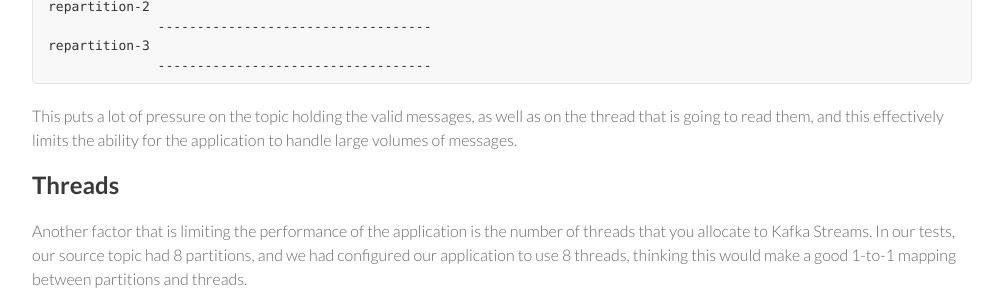
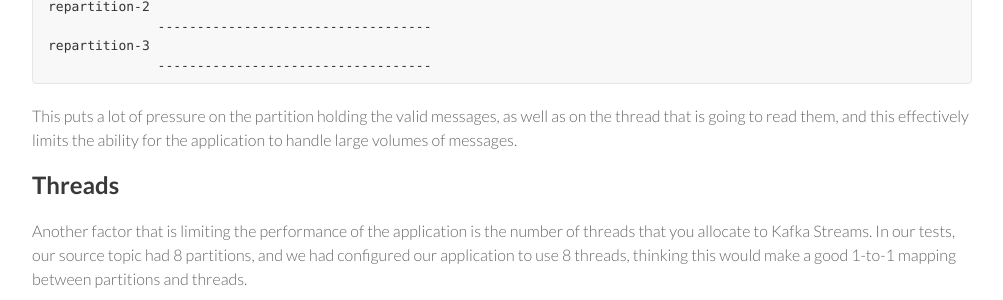
Before and after one commit to aseigneurin/aseigneurin.github.io, a Jekyll site: the page built from _posts/2017-08-04-why-kafka-streams-didnt-work-for-us-part-2.md, in a window 1280 px wide and 900 px high, scrolled down 3119 px. Shown: the part 154-454 px from the top of the window, without its empty margins (138-1141 px from the left). Built offline with Jekyll 4.4.1, drawn with Linux system fonts in a browser that asks for light colours; nearby versions of some CDN libraries.

Commit message:
minor fixes

````diff
--- a/_posts/2017-08-04-why-kafka-streams-didnt-work-for-us-part-2.md
+++ b/_posts/2017-08-04-why-kafka-streams-didnt-work-for-us-part-2.md
@@ -149,7 +149,7 @@ repartition-3
               -----------------------------------
 ```
 
-This puts a lot of pressure on the topic holding the valid messages, as well as on the thread that is going to read them, and this effectively limits the ability for the application to handle large volumes of messages.
+This puts a lot of pressure on the partition holding the valid messages, as well as on the thread that is going to read them, and this effectively limits the ability for the application to handle large volumes of messages.
 
 ## Threads
 
````
Also changed, not shown: _posts/2017-08-04-why-kafka-streams-didnt-work-for-us-part-1.md (+1 -1 lines), images/why-kafka-streams-didnt-work-for-us/grafana.png (renamed from images/why-kafka-streams-didnt-work-for-us-part-1/grafana.png).
